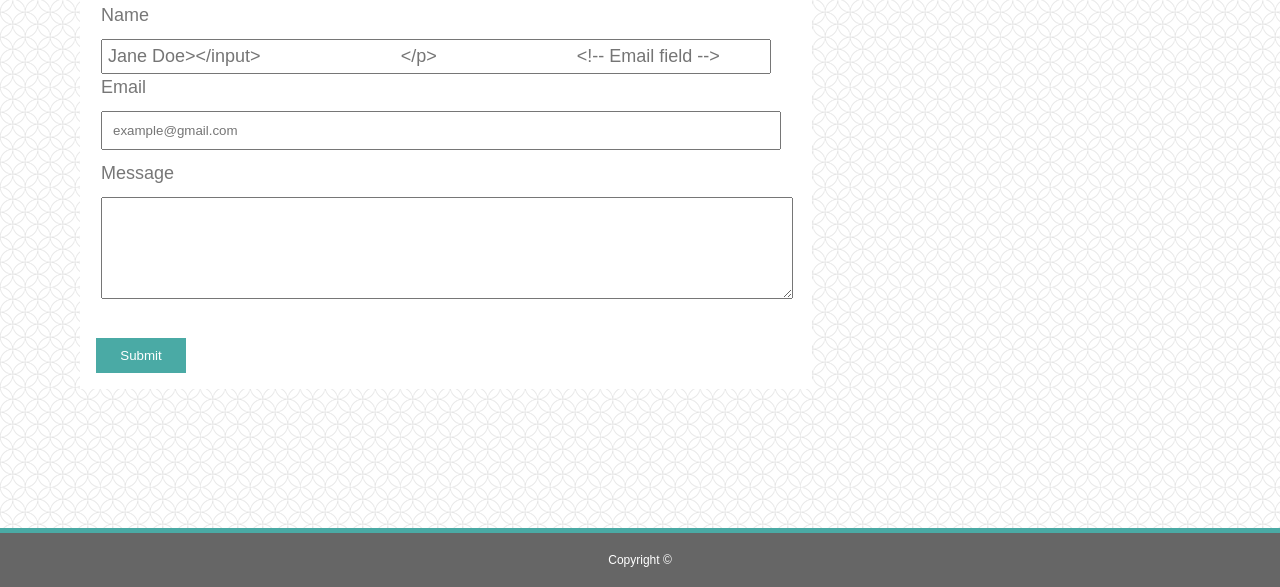
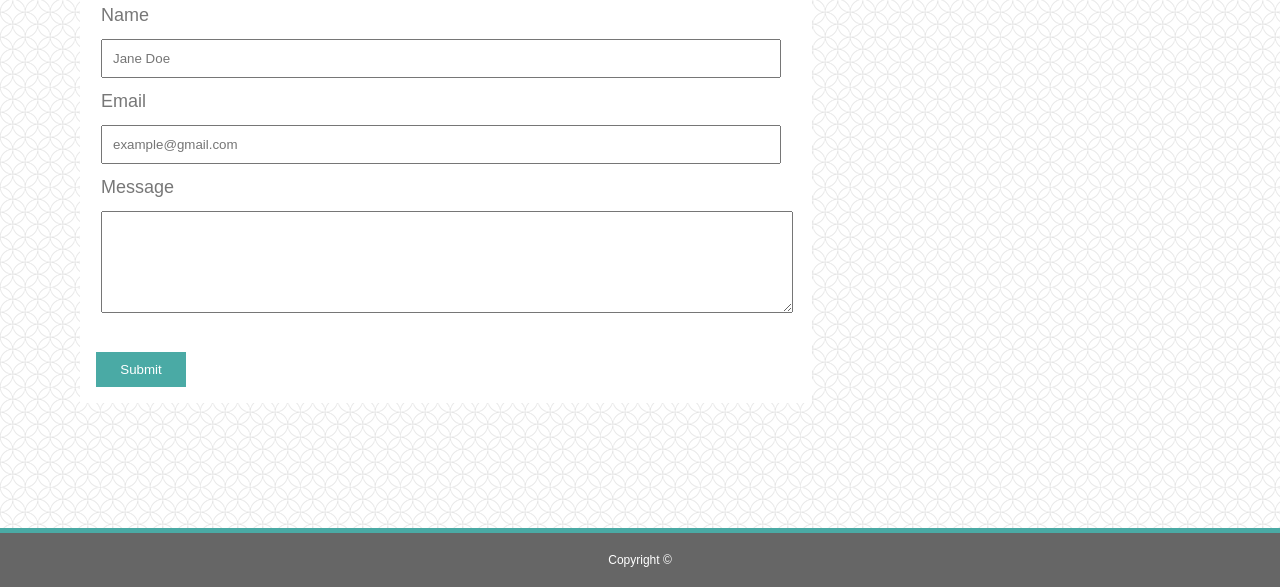
Before and after one commit to arohadobson/Responsive-Portfolio, a plain HTML site: page assets/contact.html in a window 1280 px wide. Shown: the part 213-800 px from the top of the page. Drawn offline with Linux system fonts and the light colour scheme.

```diff
--- a/assets/contact.html
+++ b/assets/contact.html
@@ -31,7 +31,7 @@
                             <p class="name">
                                 <label for="name">Name</label>
                                 <br>
-                                <input type="text" name="name" id="name" placeholder="Jane Doe></input>
+                                <input type="text" name="name" id="name" placeholder="Jane Doe"></input>
                             </p>
                             <!-- Email field -->
                             <p class="email">
```
